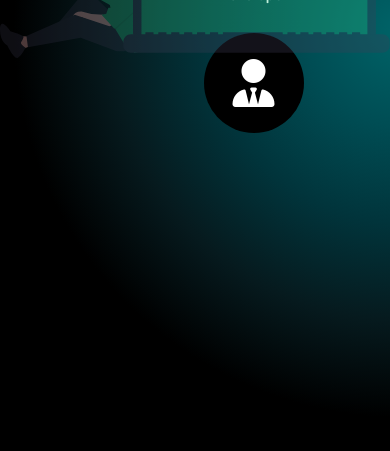
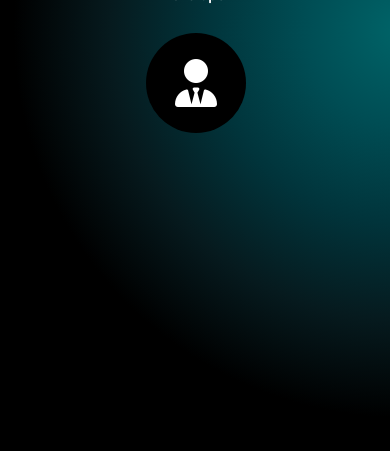
Before and after one commit to jbs-code/jbs-perfil, a plain HTML site: page index.html in a window 390 px wide. Shown: the part 393-844 px from the top of the page. Drawn offline with Linux system fonts and the light colour scheme; a web font is replaced by a local one.

Commit message:
responsive

```diff
--- a/css/style.css
+++ b/css/style.css
@@ -36,7 +36,6 @@ img{
 .cabecera__nombre{
     margin-right: 10%;
     width:50%;
-    right: 10%;
     color:white;
     text-align: center;
 }
@@ -77,3 +76,19 @@ img{
         width: 100%;
     }
 }
+
+@media screen and (max-width:700px){
+    .cabecera__img{
+        display: none;
+    }
+    .cabecera{
+        width:60%;
+        justify-content: center;
+    }
+    .cabecera__nombre{
+        width:100%;
+        right: 0%;
+        margin-right: 0%;
+    }
+
+}
```
